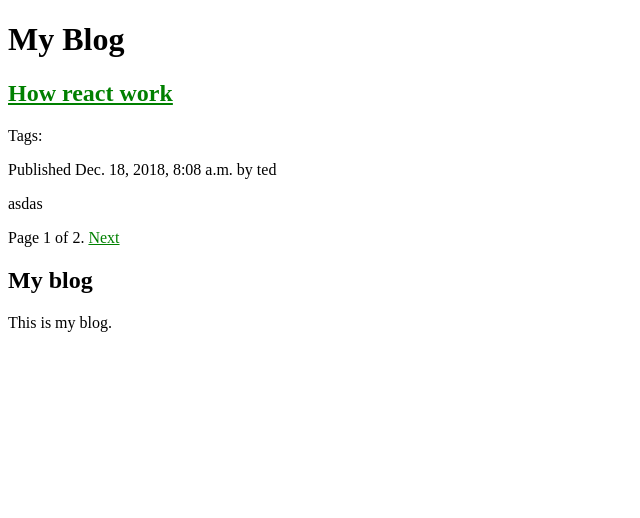
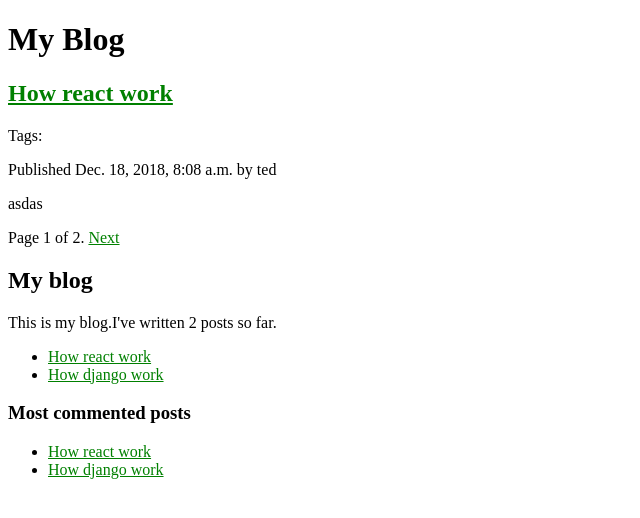
Before and after one commit to DamQuangKhoa/Django_Blog, a Django app: page /blog/ in a window 1280 px wide. Shown: the top 518 px of the page, without its empty margins (0-640 px from the left). Run offline with Django 3.2, Linux system fonts and the light colour scheme; data comes from the database, SQL or seed files in the repository.

Commit message:
add lastest blog

```diff
--- a/mysite/blog/templates/blog/base.html
+++ b/mysite/blog/templates/blog/base.html
@@ -1,4 +1,5 @@
 {% load staticfiles %}
+{% load blog_tags %}
    <!DOCTYPE html>
    <html>
    <head>
@@ -13,7 +14,17 @@
      </div>
      <div id="sidebar">
        <h2>My blog</h2>
-         <p>This is my blog.</p>
+         <p>This is my blog.I've written {% total_posts %} posts so far. </p>
+         {% show_latest_posts 3 %}
+
+       <h3>Most commented posts</h3>
+    {% get_most_commented_posts as most_commented_posts %}
+      <ul>
+   {% for post in most_commented_posts %}
+     <li>
+       <a href="{{ post.get_absolute_url }}">{{ post.title }}</a>
+     </li>
+   {% endfor %}
      </div>
    </body>
    </html
--- /dev/null
+++ b/mysite/blog/templates/blog/post/latest_posts.html
@@ -0,0 +1,7 @@
+<ul>
+   {% for post in latest_posts %}
+     <li>
+       <a href="{{ post.get_absolute_url }}">{{ post.title }}</a>
+</li>
+{% endfor %}
+</ul>
--- /dev/null
+++ b/mysite/blog/templatetags/blog_tags.py
@@ -0,0 +1,22 @@
+from django import template
+register = template.Library()
+from ..models import Post
+from django.db.models import Count
+
+
+@register.simple_tag
+def total_posts():
+    return Post.published.count()
+
+
+@register.inclusion_tag('blog/post/latest_posts.html')
+def show_latest_posts(count=5):
+    latest_posts = Post.published.order_by('-publish')[:count]
+    return {'latest_posts': latest_posts}
+
+
+@register.simple_tag
+def get_most_commented_posts(count=5):
+    return Post.published.annotate(
+        total_comments=Count('comments')
+    ).order_by('-total_comments')[:count]
```
Also changed, not shown: mysite/blog/templatetags/__init__.py (added).
